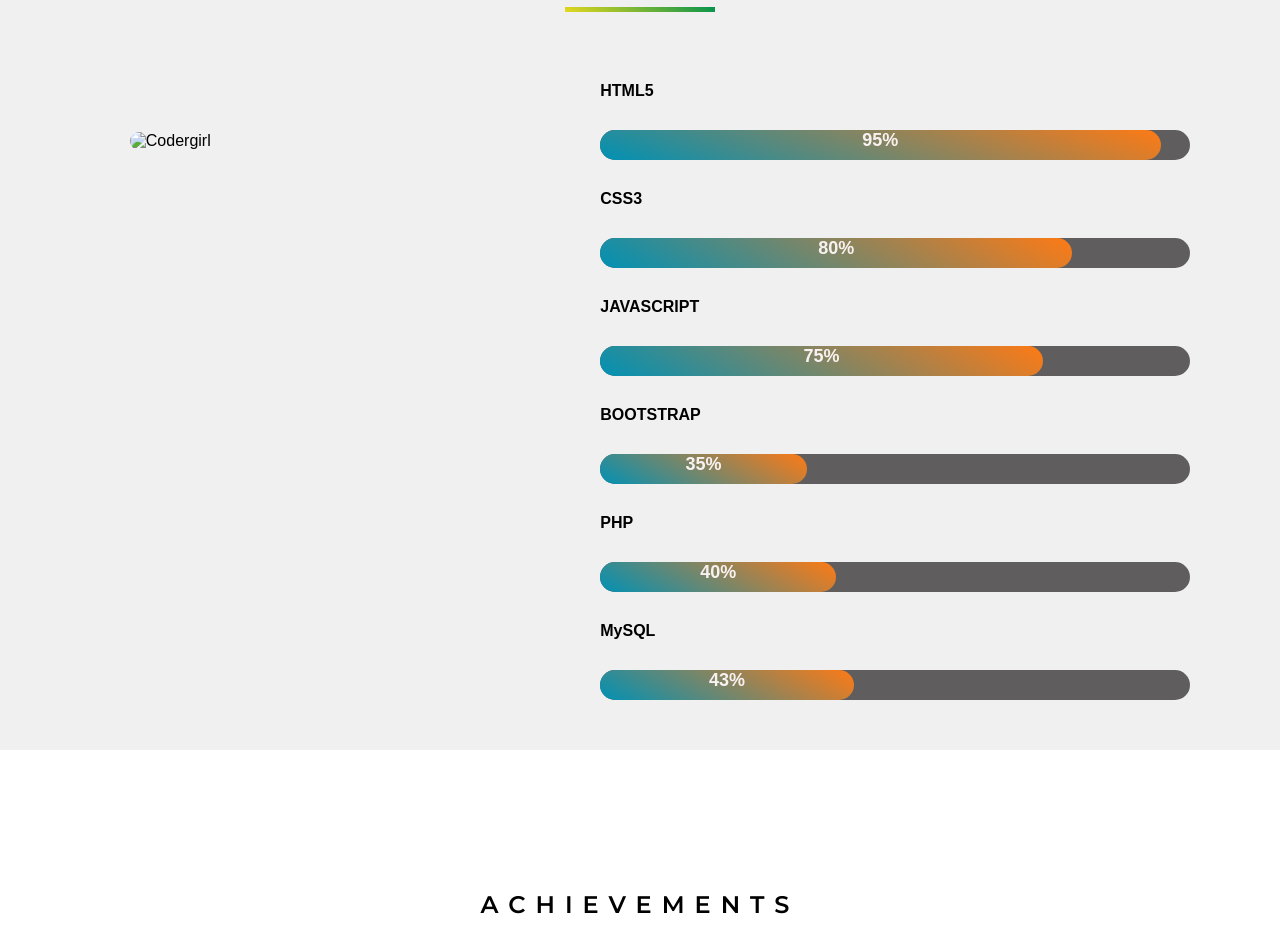
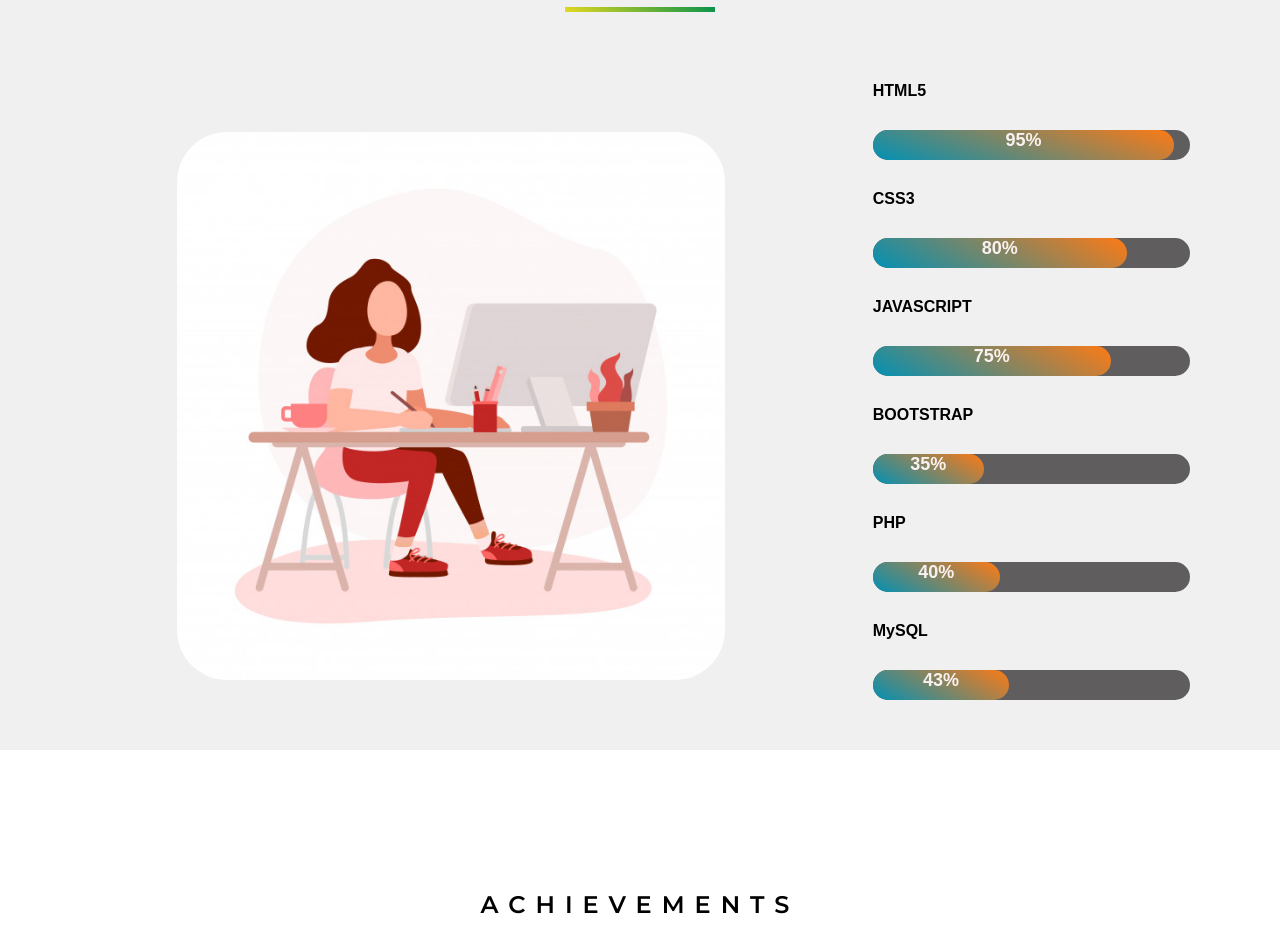
Before and after one commit to muvedini/Personal-Portfolio, a plain HTML site: page index.html in a window 1280 px wide. Shown: the part 1623-2555 px from the top of the page. Drawn offline with Linux system fonts and the light colour scheme.

Commit message:
Update index.html

```diff
--- a/index.html
+++ b/index.html
@@ -105,7 +105,7 @@
 
       <div class="skill-container skillbg">
         <div class="skill-row">
-          <img src="images/images4.jpg" alt="Codergirl" />
+          <img src="images4.jpg" alt="Codergirl" />
         </div>
         <div class="skill-row">
           <div class="skillset">
```
